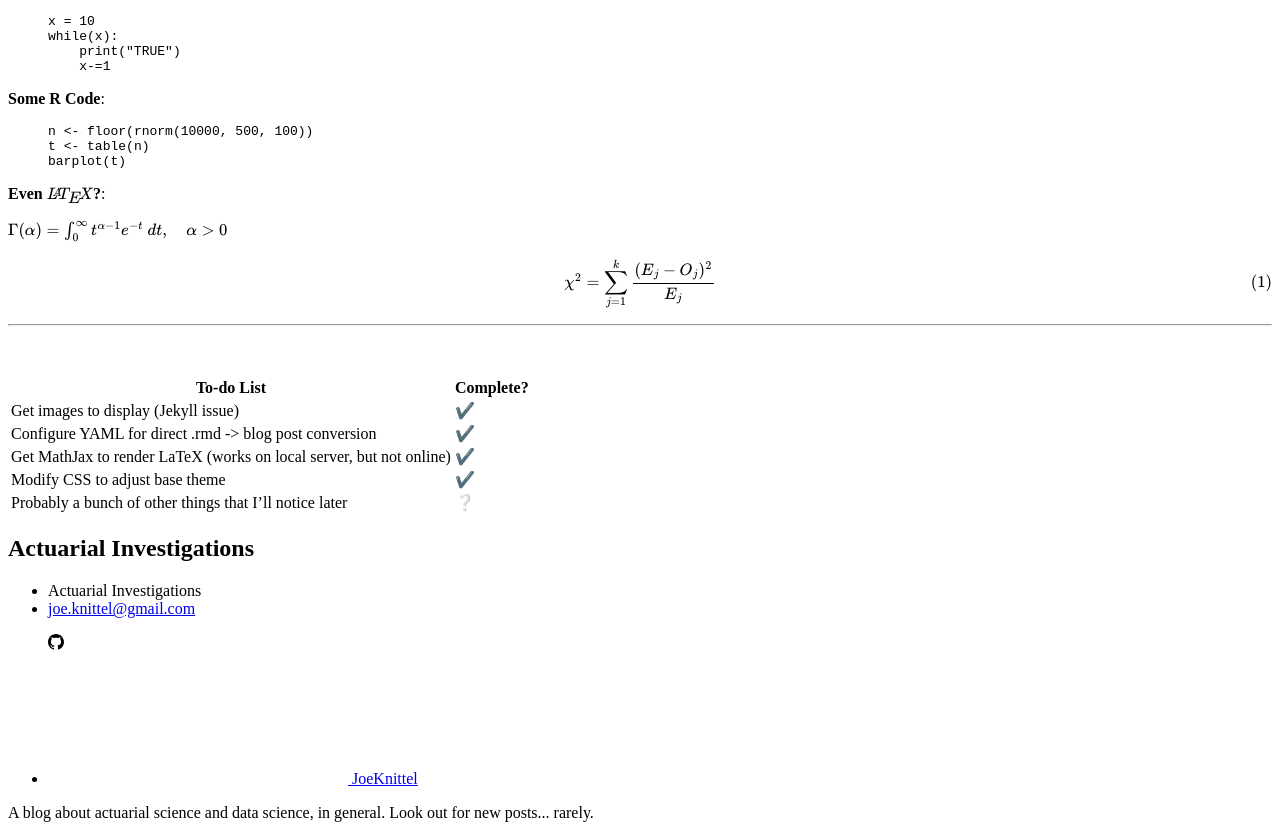
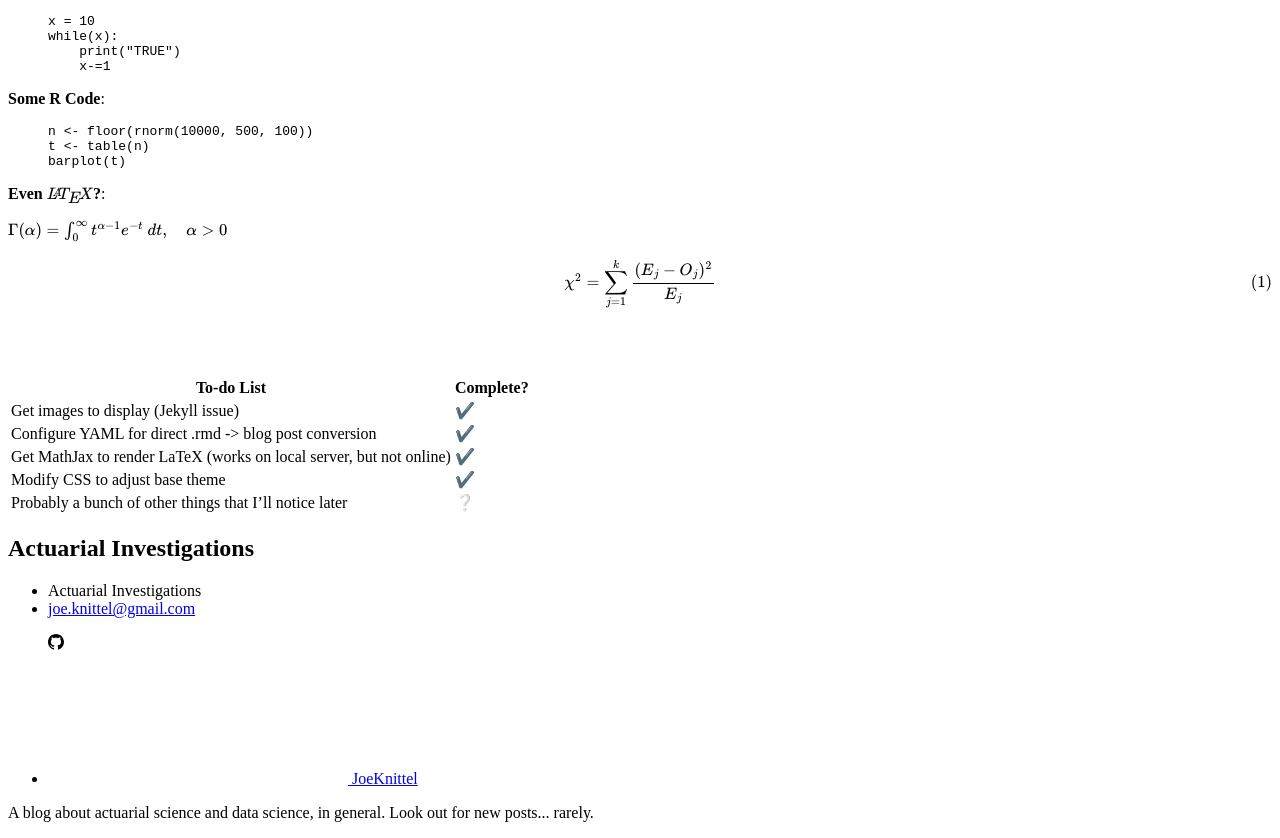
Before and after one commit to JoeKnittel/joeknittel.github.io, a Jekyll site: the page built from _posts/2021-01-13-Hello,-World!.md, in a window 1280 px wide. Shown: the part 789-1627 px from the top of the page. Built offline with Jekyll 4.4.1, drawn with Linux system fonts in a browser that asks for light colours; formulas are drawn with MathJax 3.

Commit message:
Update 2021-01-13-Hello,-World!.md

```diff
--- a/_posts/2021-01-13-Hello,-World!.md
+++ b/_posts/2021-01-13-Hello,-World!.md
@@ -42,9 +42,7 @@ $\Gamma(\alpha) = \int_0^\infty t^{\alpha-1}e^{-t} \ dt, \quad \alpha > 0$
 
 $$\chi^2 = \sum_{j=1}^k \frac{(E_j-O_j)^2}{E_j}$$
 
-<hr>
-
-<br>
+<br><br>
 
 | To-do List                                                          | Complete? |
 | ------------------------------------------------------------------- | --------- |
```
